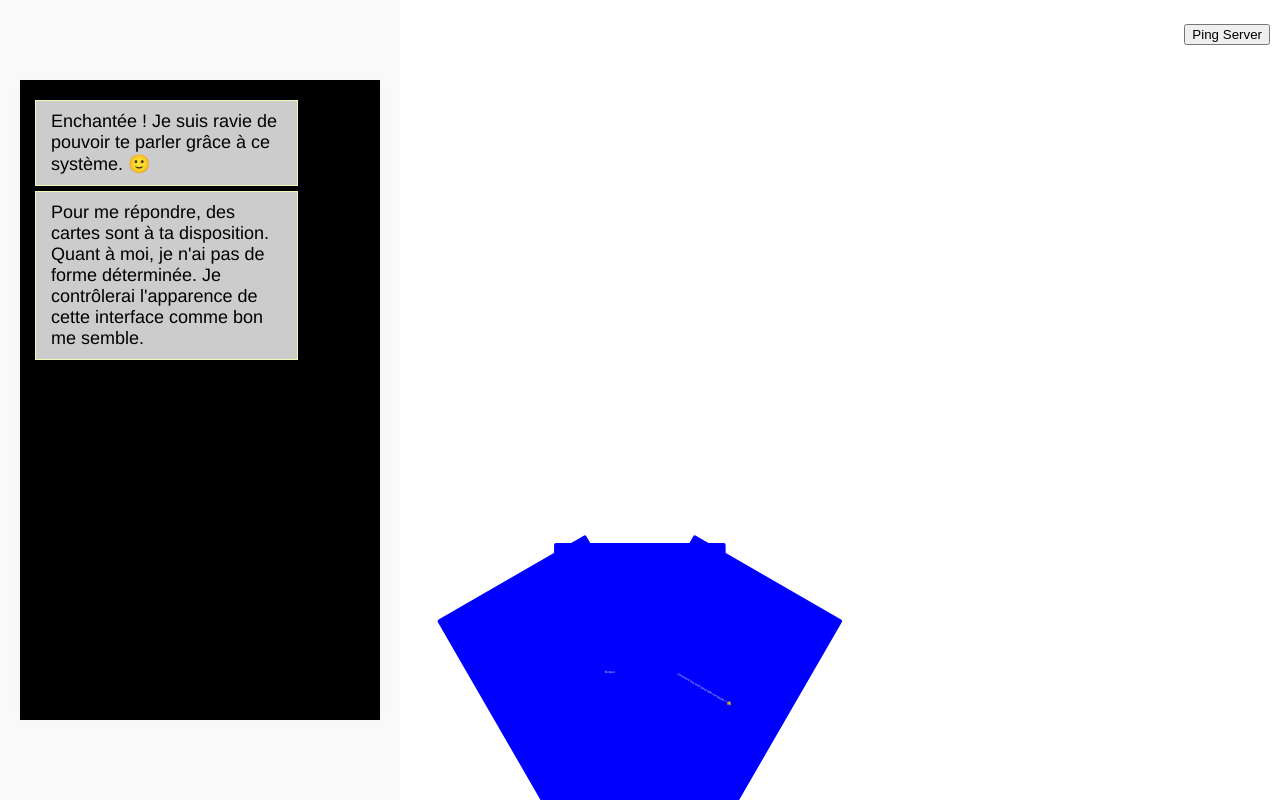
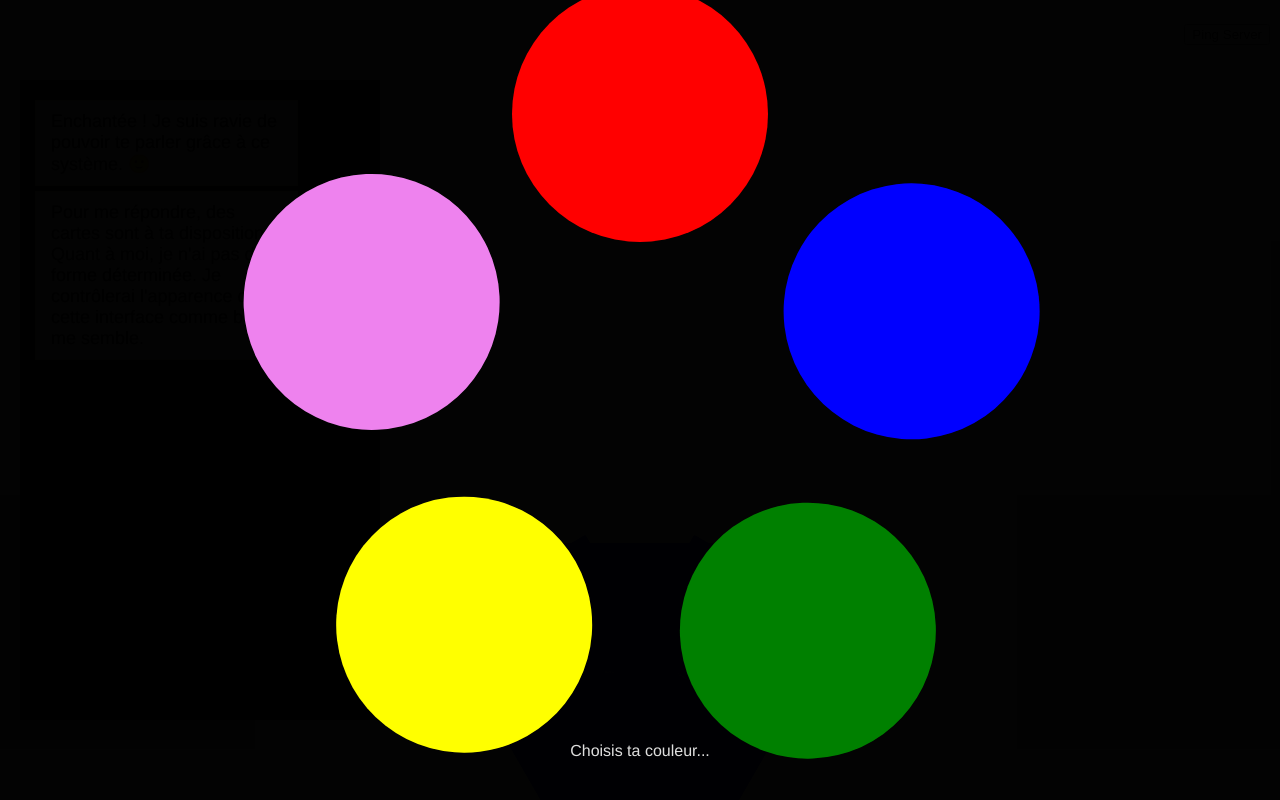
Before and after one commit to robinsimonklein/mabellemort, a Vue app: page / in a window 1280 px wide. Built offline with nearby package versions, Linux system fonts and the light colour scheme; no server answers.

Commit message:
Add color palette module

```diff
--- a/src/App.vue
+++ b/src/App.vue
@@ -10,6 +10,7 @@
                           <Message v-if="message.type === 'text'" :sender="message.sender" :content="message.content"/>
                           <Popup v-if="message.type === 'popup'" :sender="message.sender" :title="message.content.title" :text="message.content.text" :choices="actualChoices" :color="message.content.color"/>
                           <UserCard v-if="message.sender === 'user'" :sender="message.sender" :class="'fluid'" :text="message.text" :color="message.color"/>
+                          <ColorPalette :colors="['red', 'blue', 'green', 'yellow', 'violet']"/>
                       </div>
                   </transition-group>
               </div>
@@ -31,6 +32,7 @@ import openSocket from 'socket.io-client';
 import UserCardsContainer from "./components/userCards/UserCardsContainer";
 import UserCard from "./components/userCards/UserCard";
 import Popup from "./components/messages/Popup";
+    import ColorPalette from "./components/choices/ColorPalette";
 
 
 export default {
@@ -119,6 +121,7 @@ export default {
 
     },
     components: {
+        ColorPalette,
         Popup,
         UserCard,
         UserCardsContainer,
--- /dev/null
+++ b/src/components/choices/ColorPalette.vue
@@ -0,0 +1,105 @@
+<template>
+    <div class="color-palette">
+        <div class="color-palette__wrap">
+            <div class="color-palette__item color-palette__item--1">
+                <div class="color-palette__dot" :style="'background-color:' + colors[0]" ></div>
+            </div>
+            <div class="color-palette__item color-palette__item--2">
+                <div class="color-palette__dot" :style="'background-color:' + colors[1]" ></div>
+            </div>
+            <div class="color-palette__item color-palette__item--3">
+                <div class="color-palette__dot" :style="'background-color:' + colors[2]" ></div>
+            </div>
+            <div class="color-palette__item color-palette__item--4">
+                <div class="color-palette__dot" :style="'background-color:' + colors[3]" ></div>
+            </div>
+            <div class="color-palette__item color-palette__item--5">
+                <div class="color-palette__dot" :style="'background-color:' + colors[4]" ></div>
+            </div>
+        </div>
+        <span class="color-palette__text">Choisis ta couleur...</span>
+    </div>
+</template>
+
+<script>
+    export default {
+        name: "ColorPalette",
+        props: {
+            colors: {
+                type: Array,
+                default: null
+            }
+        }
+    }
+</script>
+
+<style lang="scss" scoped>
+    .color-palette {
+        $item-size: 20vw;
+        $palette-radius: 12vw;
+        position: fixed;
+        display: flex;
+        flex-direction: column;
+        align-items: center;
+        justify-content: center;
+        top: 0;
+        left: 0;
+        right: 0;
+        bottom: 0;
+        height: 100vh;
+        width: 100vw;
+        background-color: rgba(black, 0.9);
+        z-index: 900;
+
+        &__wrap{
+            position: relative;
+        }
+
+        &__item{
+            position: absolute;
+            display: inline-block;
+            bottom: 0;
+            left: -$item-size/2;
+            padding-bottom: $palette-radius;
+
+            &--1 {
+
+            }
+
+            &--2 {
+                transform: rotate(72deg);
+                transform-origin: bottom center;
+            }
+            &--3 {
+                transform: rotate(144deg);
+                transform-origin: bottom center;
+            }
+            &--4 {
+                transform: rotate(218deg);
+                transform-origin: bottom center;
+            }
+            &--5 {
+                transform: rotate(290deg);
+                transform-origin: bottom center;
+            }
+
+
+        }
+
+        &__dot {
+            display: inline-block;
+            height: $item-size;
+            width: $item-size;
+            border-radius: 100%;
+
+        }
+
+        &__text {
+            position: absolute;
+            bottom: 5vh;
+            left: 50%;
+            transform: translateX(-50%);
+        }
+
+    }
+</style>
--- a/src/datas.json
+++ b/src/datas.json
@@ -38,7 +38,7 @@
           "follow":
             {
               "priority": [],
-              "default": 2
+              "default": 1
             }
 
         },
@@ -47,7 +47,7 @@
           "follow":
             {
               "priority": [],
-              "default": 3
+              "default": 1
             }
 
         }
@@ -56,84 +56,6 @@
     "done": false
   },
   "1": {
-    "responses": [
-      {
-        "type": "text",
-        "content": [
-          "On m'a créée dans le but de converser avec toi. Pas de panique, je ne suis qu'une fiction. C'est parce que ton esprit est capable de me concevoir que je peux exister et te parler à cet instant-même."
-        ]
-      }
-    ],
-    "intents": {
-      "type": "choices",
-      "choices": [
-        {
-          "text": "J'ai du mal à t'imaginer.",
-          "follow":
-            {
-              "priority": [],
-              "default": 4
-            }
-
-        },
-        {
-          "text": "Tu me fais peur.",
-          "follow":
-            {
-              "priority": [],
-              "default": 3
-            }
-
-        }
-      ]
-    },
-    "done": false
-  },
-  "2": {
-    "responses": [
-      {
-        "type": "text",
-        "content": [
-          "Je suis Ta Belle Mort. Mes créateurs m'ont conçue dans le but de converser avec mon futur défunt. Chaque défunt a sa propre Belle Mort. Ainsi nous sommes liés jusqu'à notre véritable rencontre."
-        ]
-      }
-    ],
-    "intents": {
-      "type": "choices",
-      "choices": [
-        {
-          "text": "Nous sommes faits l'un pour l'autre !",
-          "follow":
-            {
-              "priority": [],
-              "default": 6
-            }
-
-        },
-        {
-          "text": "Mieux vaut bien s'entendre alors.",
-          "follow":
-            {
-              "priority": [],
-              "default": 3
-            }
-
-        },
-        {
-          "text": "Je ne souhaite pas te rencontrer \uD83D\uDE30",
-          "follow":
-            {
-              "priority": [],
-              "default": 3
-            }
-
-        }
-      ]
-    },
-    "done": false
-  },
-
-  "3": {
     "responses": [
       {
         "type": "popup",
```
